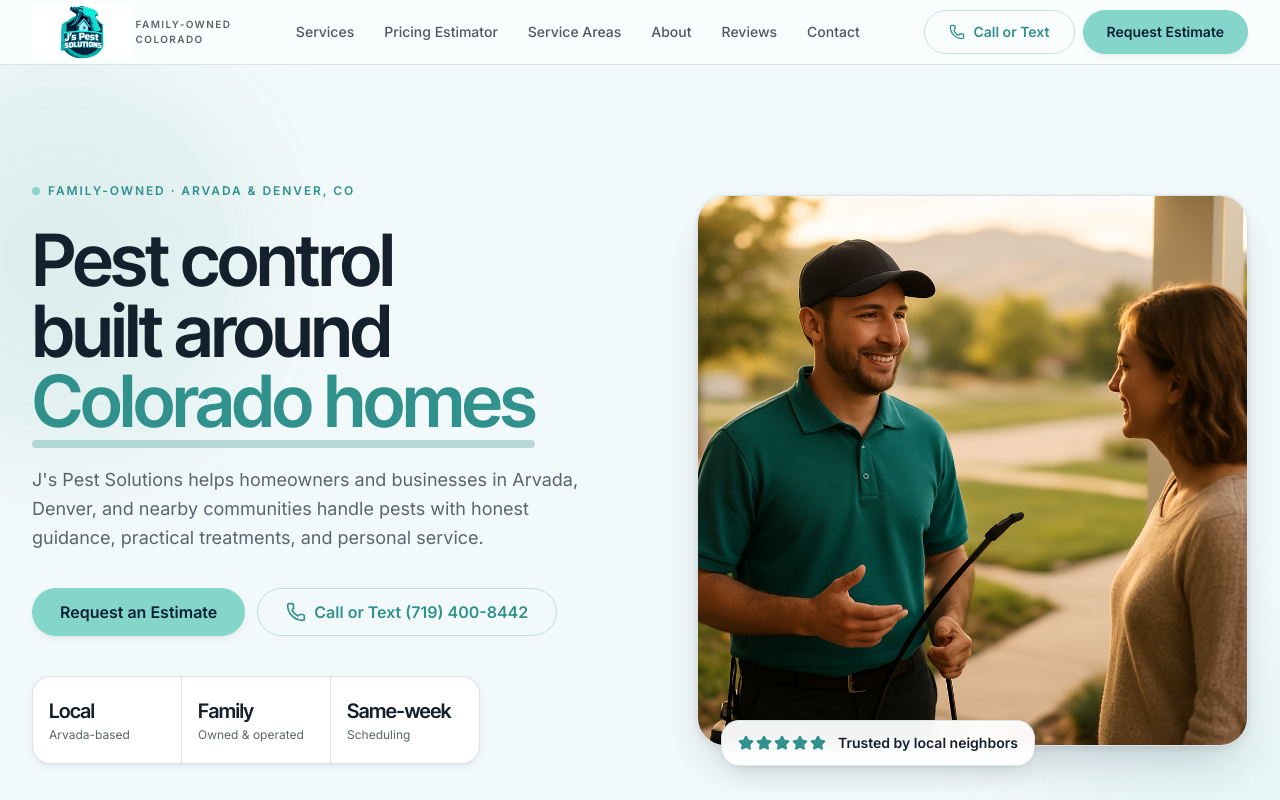
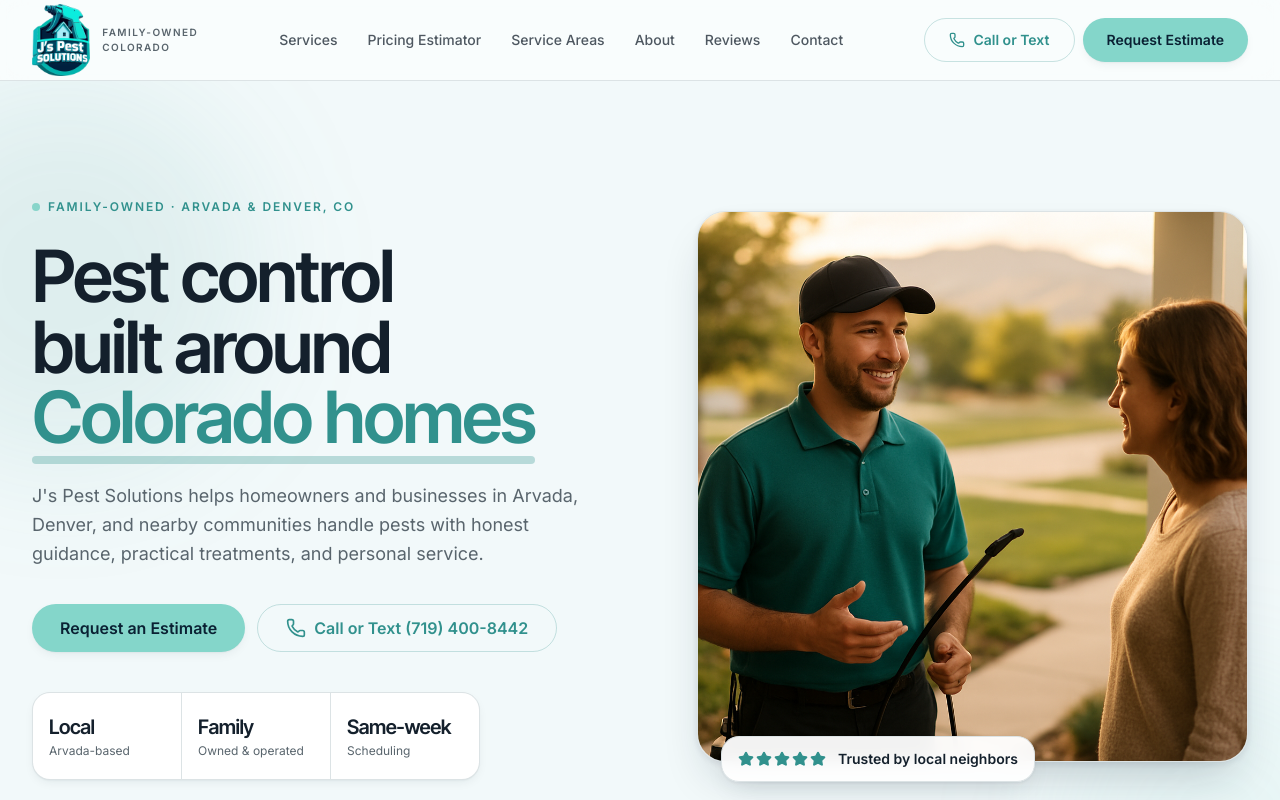
Before and after one commit to jeromepestsolutions-cpu/v0-j-s-pest-solutions-redesign, a Next.js app: page / in a window 1280 px wide. Shown: the top 800 px of the page. Built offline with nearby package versions, Linux system fonts and the light colour scheme.

Commit message:
Replace header logo with new J's Pest Solutions logo
Co-Authored-By: Claude Opus 5.5 <noreply@anthropic.com>
Claude-Session: https://claude.ai/code/session_019e6ezdLLdy8VYztCwWqrq9

```diff
--- a/components/site-header.tsx
+++ b/components/site-header.tsx
@@ -15,14 +15,14 @@ export function SiteHeader() {
 
   return (
     <header className="sticky top-0 z-50 border-b border-border bg-background/90 backdrop-blur-md supports-[backdrop-filter]:bg-background/75">
-      <div className="mx-auto flex h-16 max-w-7xl items-center justify-between gap-4 px-4 sm:px-6 lg:px-8">
-        <Link href="/" className="flex items-center" aria-label={`${business.name} home`}>
+      <div className="mx-auto flex h-20 max-w-7xl items-center justify-between gap-4 px-4 sm:px-6 lg:px-8">
+        <Link href="/" className="flex items-center gap-2" aria-label={`${business.name} home`}>
           <Image
-            src="/images/js-pest-solutions-logo.jpg"
+            src="/images/js-pest-solutions-logo.png"
             alt={`${business.name} logo`}
-            width={260}
-            height={146}
-            className="h-14 w-auto"
+            width={324}
+            height={400}
+            className="h-[72px] w-auto"
             priority
           />
           <span className="ml-1 hidden text-[10px] font-semibold uppercase tracking-[0.14em] text-muted-foreground sm:block">
```
Also changed, not shown: public/images/js-pest-solutions-logo.png (added).
